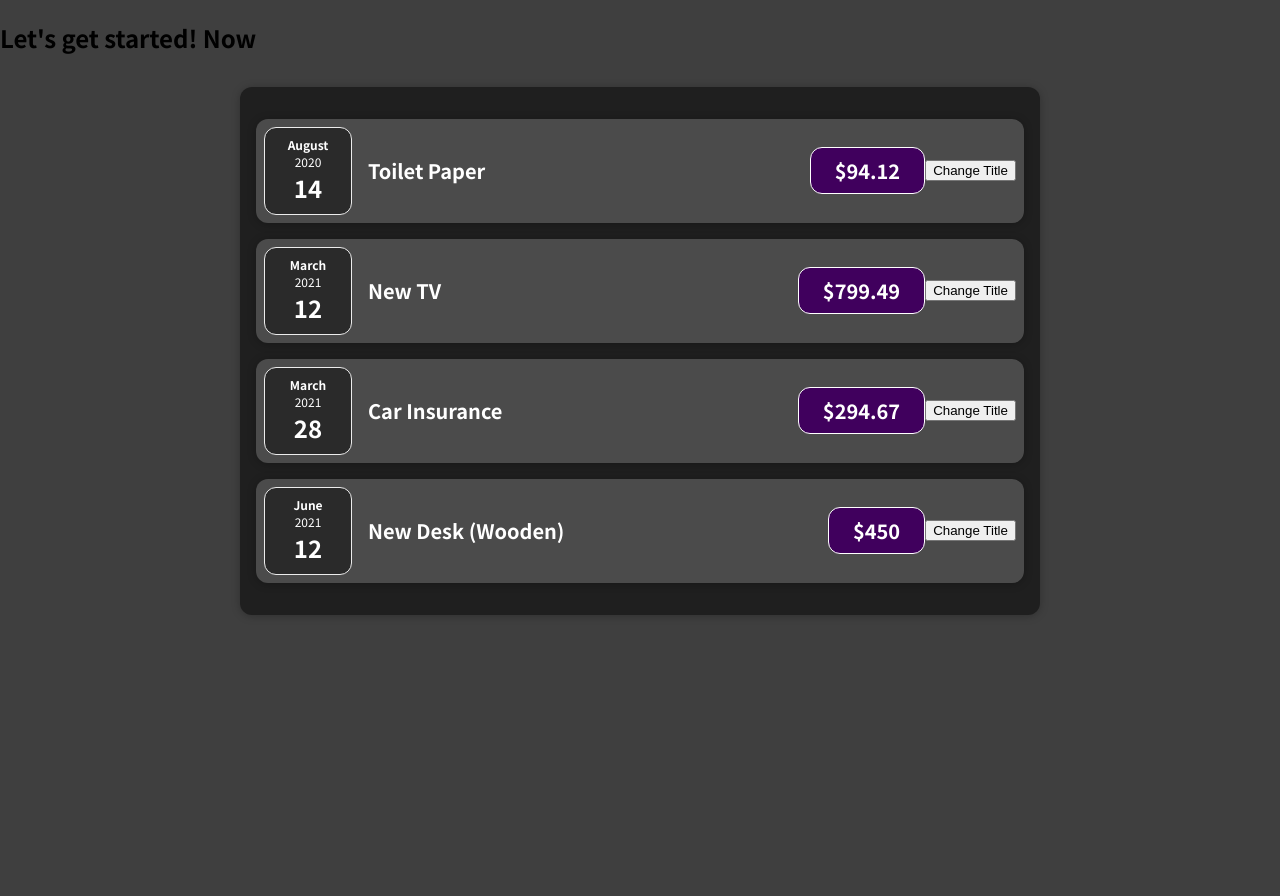
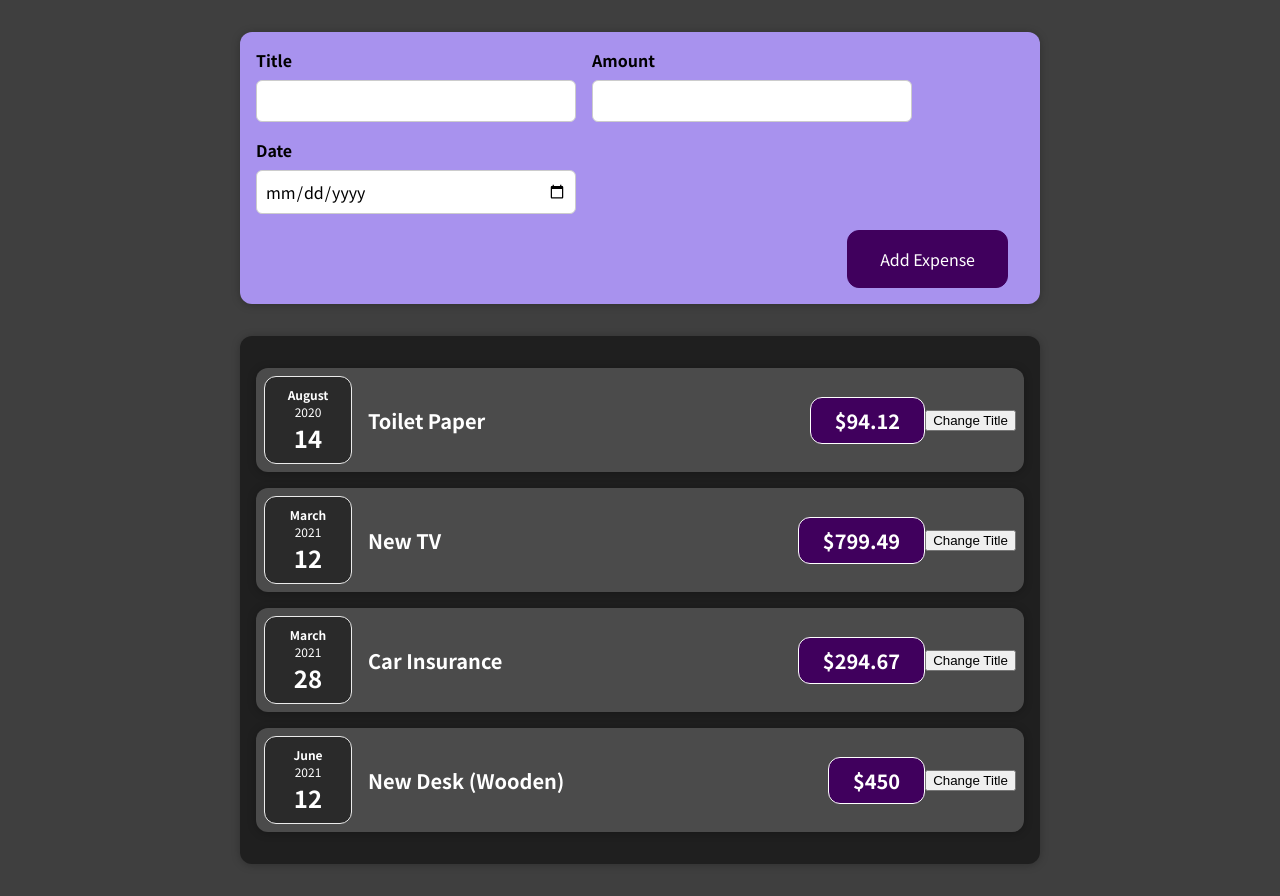
Before and after one commit to mpsujek/react-training, a React (Create React App) app: page / in a window 1280 px wide. Before the commit the page ends 800 px from the top, so only its background shows below. Built offline with nearby package versions, Linux system fonts and the light colour scheme.

Commit message:
Add Expense form

```diff
--- a/src/App.js
+++ b/src/App.js
@@ -1,30 +1,31 @@
-import Expenses from "./components/Expenses/Expenses";
+import Expenses from './components/Expenses/Expenses';
+import NewExpense from './components/NewExpense/NewExpense';
 
 const App = () => {
   const expenses = [
     {
-      id: "e1",
-      title: "Toilet Paper",
+      id: 'e1',
+      title: 'Toilet Paper',
       amount: 94.12,
       date: new Date(2020, 7, 14),
     },
-    { id: "e2", title: "New TV", amount: 799.49, date: new Date(2021, 2, 12) },
+    { id: 'e2', title: 'New TV', amount: 799.49, date: new Date(2021, 2, 12) },
     {
-      id: "e3",
-      title: "Car Insurance",
+      id: 'e3',
+      title: 'Car Insurance',
       amount: 294.67,
       date: new Date(2021, 2, 28),
     },
     {
-      id: "e4",
-      title: "New Desk (Wooden)",
+      id: 'e4',
+      title: 'New Desk (Wooden)',
       amount: 450,
       date: new Date(2021, 5, 12),
     },
   ];
   return (
     <div>
-      <h2>Let's get started! Now</h2>
+      <NewExpense />
       <Expenses expenses={expenses} />
     </div>
   );
--- /dev/null
+++ b/src/components/NewExpense/ExpenseForm.css
@@ -0,0 +1,26 @@
+.new-expense__controls {
+    display: flex;
+    flex-wrap: wrap;
+    gap: 1rem;
+    margin-bottom: 1rem;
+    text-align: left;
+  }
+
+  .new-expense__control label {
+    font-weight: bold;
+    margin-bottom: 0.5rem;
+    display: block;
+  }
+
+  .new-expense__control input {
+    font: inherit;
+    padding: 0.5rem;
+    border-radius: 6px;
+    border: 1px solid #ccc;
+    width: 20rem;
+    max-width: 100%;
+  }
+
+  .new-expense__actions {
+    text-align: right;
+  }
--- /dev/null
+++ b/src/components/NewExpense/ExpenseForm.js
@@ -0,0 +1,25 @@
+import React from 'react';
+import './ExpenseForm.css';
+export default function ExpenseForm() {
+  return (
+    <form>
+      <div className='new-expense__controls'>
+        <div className='new-expense__control'>
+          <label>Title</label>
+          <input type='text' />
+        </div>
+        <div className='new-expense__control'>
+          <label>Amount</label>
+          <input type='number' min='0.01' step='0.01' />
+        </div>
+        <div className='new-expense__control'>
+          <label>Date</label>
+          <input type='date' min='2019-01-01' max='2022-12-31' />
+        </div>
+      </div>
+      <div className='new-expense__actions'>
+        <button type='submit'>Add Expense</button>
+      </div>
+    </form>
+  );
+}
--- /dev/null
+++ b/src/components/NewExpense/NewExpense.css
@@ -0,0 +1,38 @@
+.new-expense {
+    background-color: #a892ee;
+    padding: 1rem;
+    margin: 2rem auto;
+    width: 50rem;
+    max-width: 95%;
+    border-radius: 12px;
+    text-align: center;
+    box-shadow: 0 1px 8px rgba(0, 0, 0, 0.25);
+  }
+
+  .new-expense button {
+    font: inherit;
+    cursor: pointer;
+    padding: 1rem 2rem;
+    border: 1px solid #40005d;
+    background-color: #40005d;
+    color: white;
+    border-radius: 12px;
+    margin-right: 1rem;
+  }
+
+  .new-expense button:hover,
+  .new-expense button:active {
+    background-color: #510674;
+    border-color: #510674;
+  }
+
+  .new-expense button.alternative {
+    color: #220131;
+    border-color: transparent;
+    background-color: transparent;
+  }
+
+  .new-expense button.alternative:hover,
+  .new-expense button.alternative:active {
+    background-color: #ddb3f8;
+  }
--- /dev/null
+++ b/src/components/NewExpense/NewExpense.js
@@ -0,0 +1,11 @@
+import React from 'react';
+import ExpenseForm from './ExpenseForm';
+import './NewExpense.css';
+
+export default function NewExpense() {
+  return (
+    <div className='new-expense'>
+      <ExpenseForm />
+    </div>
+  );
+}
```
